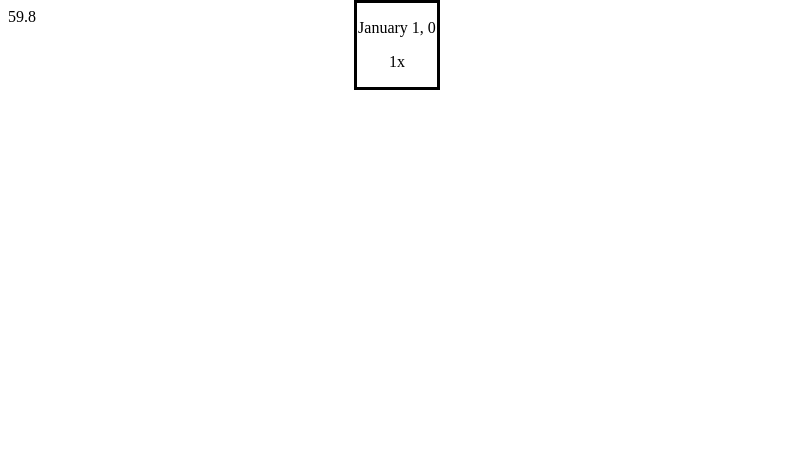
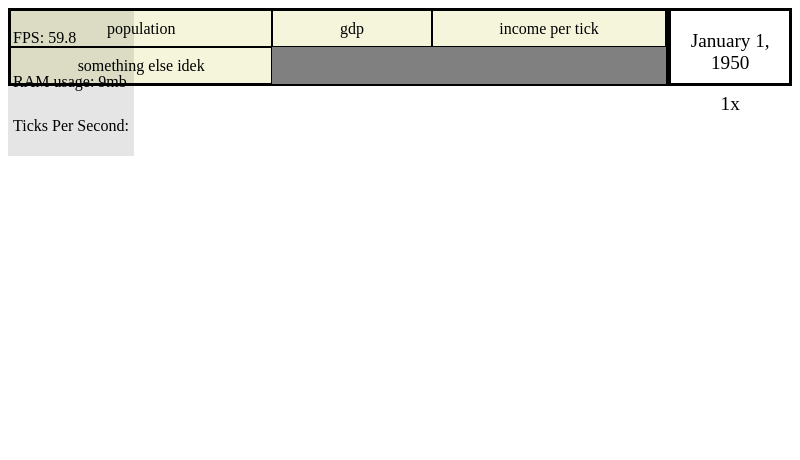
Before and after one commit to connorleatherdale/econo-sim, an Electron app: page index.html in a window 800 px wide. Shown: the top 460 px of the page. Drawn offline with Linux system fonts and the light colour scheme.

Commit message:
v0.0.2 more HUD

```diff
--- a/Game_engine.js
+++ b/Game_engine.js
@@ -9,7 +9,7 @@
 let Day = 1;
 let Month = 0;
 let MonthName = "January";
-let Year = 0; //this can be changed to whatever year
+let Year = 1950; //this can be changed to whatever year
 let paused = 0; // 0 (false) = paused, and 1 (true) is unpaused
 
 let timeConstant = 500; //for the tick function to be called X ammount of time (some constant * multiplier) in this case, this is the constant
@@ -59,7 +59,10 @@ function stopTick() {
 
 
 
-
+//stuff for things in the DOM
+const pauseHUD = document.getElementById("pausedHud");
+const time = document.getElementById("timeMultiplier");
+const tps = document.getElementById("TPS");
 
 //then add a listener to see if the user presses a button
 document.addEventListener("keydown", function(event) {
@@ -69,12 +72,14 @@ document.addEventListener("keydown", function(event) {
         if (paused == 0) {
             paused = 1;
             startTick();
-            console.log("time paused")
+            console.log("time unpaused")
+            pauseHUD.style.visibility = "hidden";
         } else if (paused == 1) {
 
             paused = 0;
             stopTick();
-            console.log("time was unpaused")
+            console.log("time was paused")
+            pauseHUD.style.visibility = "visible";
         }
         console.log("the space button was pressed");
     }
@@ -83,7 +88,6 @@ document.addEventListener("keydown", function(event) {
 
 
     //see if they hit 1,2, or 3 for the speed settings
-    const time = document.getElementById("timeMultiplier");
     if (event.key === "1") {
         timeMultiplier = 1;
         time.innerHTML = "1x";
@@ -106,7 +110,7 @@ document.addEventListener("keydown", function(event) {
     }
 
 
-
+    tps.innerHTML = "Ticks Per Second: " + 1000/tickTime;
     console.log(event.key);
     console.log(tickTime);
 
--- a/ecosim.css
+++ b/ecosim.css
@@ -1,11 +1,65 @@
+
+
+.topRow{
+    display: flex;
+    width: 100%;
+    height: 10%;
+}
+
 .time {
-    position: fixed;
-    top: 0%;
-    right: 45%;
-    width: 10%;
+
+
+    width: 15%;
 
     border-style: solid;
     border-color: black;
     text-align: center;
+    flex-shrink: 2;
+}
 
+.time p {
+    font-size: larger;
 }
+
+
+
+.pause {
+    position: fixed;
+    text-align: center;
+    display: flex;
+    justify-content: center;
+    align-items: center;
+    width: 100%;
+    height: 100%;
+}
+
+
+.valueHud {
+    display: grid;
+
+    grid-template-columns: auto auto auto;
+    grid-template-rows: 50% 50%;
+    background-color: grey;
+    border: 2px solid black;
+
+
+    flex-grow: 4;
+}
+
+.valueHud div {
+    background-color: beige;
+    border: 1px solid black;
+    text-align: center;
+    padding: 10px;
+    display: flex;
+    justify-content: center;
+    align-items: center;
+}
+.debug {
+    position: fixed;
+    background-color: rgba(0, 0, 0, 0.1);
+}
+
+.debug p,h1,h2 {
+    padding: 5px;
+}
--- a/index.html
+++ b/index.html
@@ -33,12 +33,40 @@
 
     </head>
     <body>
-        <div class="time">
-            <p id="date">January 1, 0 </p>
-            <p id="timeMultiplier">1x</p>
+        <div class="debug" id="debug">
+            <p id="fps">FPS: </p>
+            <p id="ram">RAM Usage: </p>
+            <p id="TPS">Ticks Per Second: </p>
+
         </div>
-        <div class="debug" id="debug">
-            <p id="fps">fps</p>
+        <div class="hud" id="hud">
+            <div class="topRow">
+                <div class="valueHud" id="valueHud">
+                    <div>
+                        <p>population</p>
+                    </div>
+                    <div>
+                        <p>gdp</p>
+                    </div>
+                    <div>
+                        <p>income per tick</p>
+                    </div>
+                    <div>
+                        <p>something else idek</p>
+                    </div>
+                </div>
+
+                <div class="time">
+                    <p id="date">January 1, 1950 </p>
+                    <p id="timeMultiplier">1x</p>
+                </div>
+            </div>
+
+            <div class="pause" id="pausedHud">
+                <h1>PAUSED</h1>
+            </div>
+
+
         </div>
 
         <script type="module" src="Game_engine.js"></script>
--- a/random.js
+++ b/random.js
@@ -9,10 +9,28 @@ function tick() {
   var time = Date.now();
   frame++;
   if (time - startTime > 100) {
-      fps.innerHTML = (frame / ((time - startTime) / 1000)).toFixed(1);
+      fps.innerHTML = "FPS: " + (frame / ((time - startTime) / 1000)).toFixed(1);
       startTime = time;
       frame = 0;
 	}
   window.requestAnimationFrame(tick);
 }
 tick();
+
+//ram usage
+let RAMp = document.getElementById("ram");
+
+function ram() {
+    if (window.performance && window.performance.memory) { // checks to see if the browser supports it
+        const memoryInfo = window.performance.memory;
+        /*
+        // console logs to show how much memory and whatnot
+        console.log(`Used Heap: ${memoryInfo.usedJSHeapSize} bytes`);
+        console.log(`Total Heap: ${memoryInfo.totalJSHeapSize} bytes`);
+        console.log(`Heap Limit: ${memoryInfo.jsHeapSizeLimit} bytes`);
+        */
+
+        RAMp.innerHTML = "RAM usage: " + Math.floor((memoryInfo.totalJSHeapSize / 1024) / 1024) + "mb";
+    }
+}
+setInterval(ram, 1000);
```
Also changed, not shown: README.md, 2 other files.
